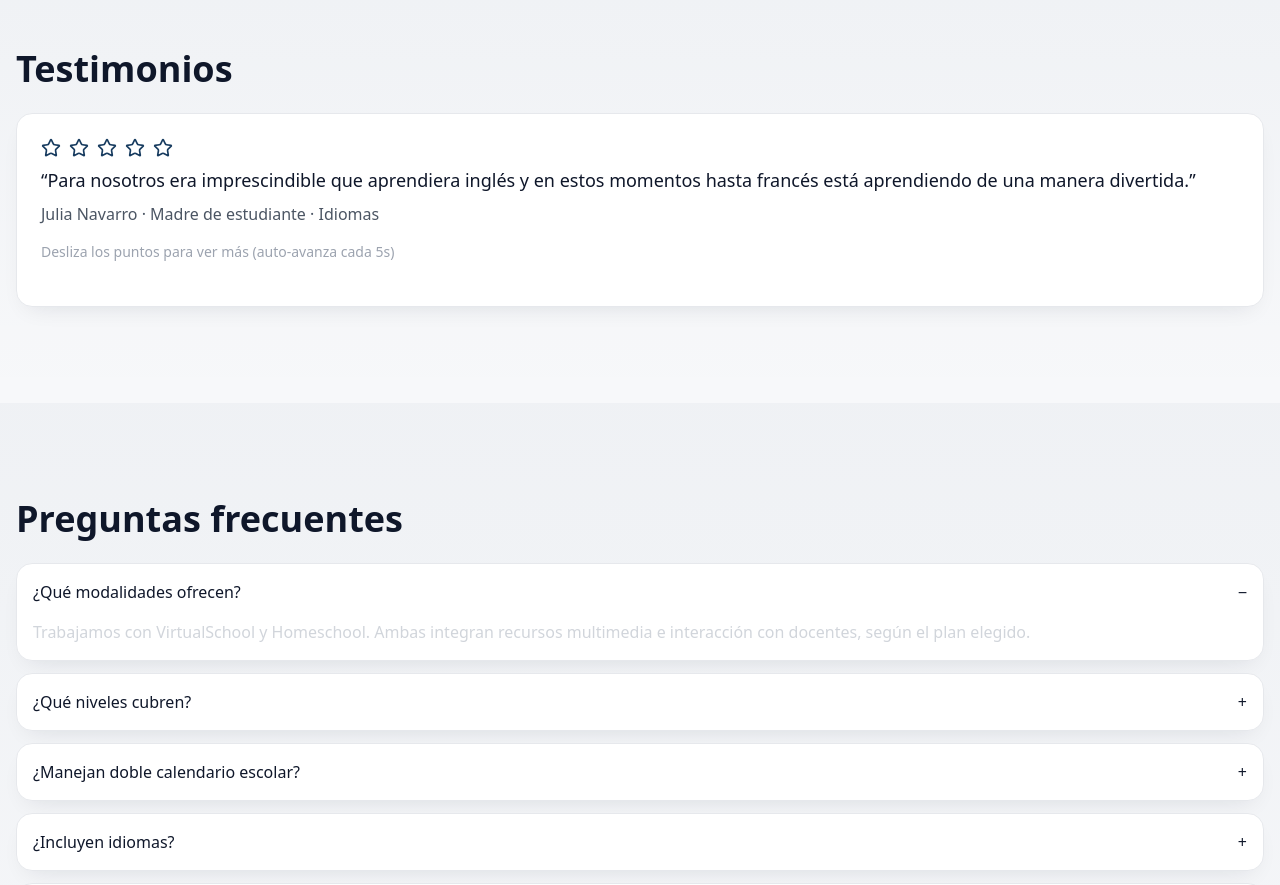
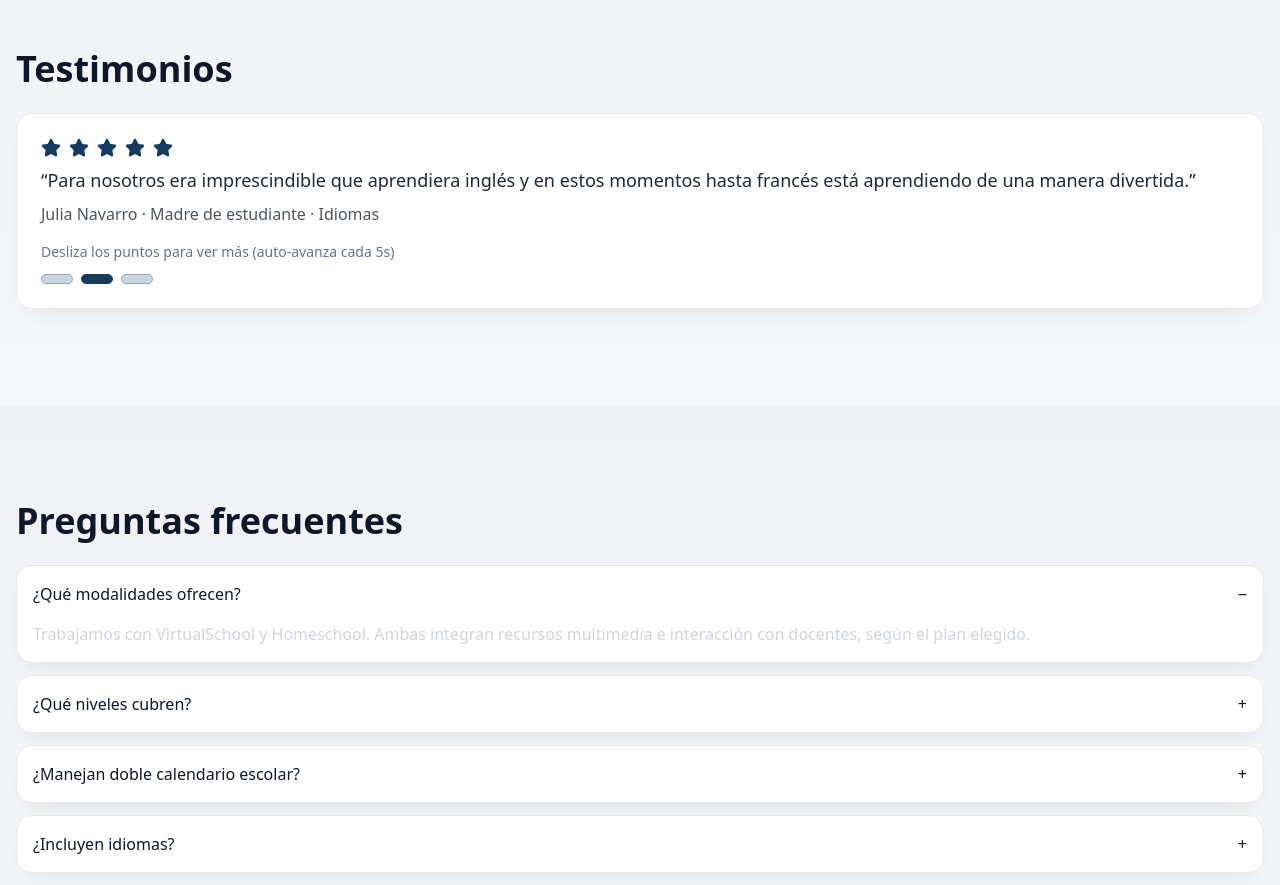
Before and after one commit to lulabtechnology/Alaf, a Next.js app: page / in a window 1280 px wide. Shown: the part 3320-4205 px from the top of the page. Built offline with nearby package versions, Linux system fonts and the light colour scheme.

Commit message:
Update testimonials.tsx

```diff
--- a/app/(site)/components/testimonials.tsx
+++ b/app/(site)/components/testimonials.tsx
@@ -7,8 +7,6 @@ type Testimonial = {
   program: string;
   rating: number;
   text: string;
-  // opcional: agrega un campo "photo" si luego subes imágenes locales
-  // photo?: string;
 };
 
 const data: Testimonial[] = [
@@ -26,14 +24,7 @@ const data: Testimonial[] = [
     text:
       'Para nosotros era imprescindible que aprendiera inglés y en estos momentos hasta francés está aprendiendo de una manera divertida.'
   },
-  // Puedes sumar más testimonios reales o ficticios aquí
-  {
-    name: 'Luis G.',
-    program: 'Bootcamp de refuerzo',
-    rating: 5,
-    text:
-      'El seguimiento semanal y los simulacros me ayudaron a organizar el estudio y subir mi puntaje. (Reemplázalo por uno real si deseas.)'
-  }
+  { name: 'Luis G.', program: 'Bootcamp de refuerzo', rating: 5, text: 'El seguimiento semanal y los simulacros me ayudaron a organizar el estudio y subir mi puntaje.' }
 ];
 
 export function Testimonials() {
@@ -52,31 +43,34 @@ export function Testimonials() {
         <div className="card p-6">
           <div className="flex items-center gap-2 mb-2" aria-hidden>
             {Array.from({ length: 5 }).map((_, i) => (
-              <Star
-                key={i}
-                className={`w-5 h-5 ${i < data[index].rating ? 'fill-white' : 'opacity-30'}`}
-              />
+              <Star key={i} className={`w-5 h-5 ${i < data[index].rating ? 'fill-[var(--brand)] text-[var(--brand)]' : 'text-slate-300'}`} />
             ))}
           </div>
 
-          <p className="text-lg mb-2">“{data[index].text}”</p>
-          <p className="muted">
-            {data[index].name} · {data[index].program}
-          </p>
+          <p className="text-lg mb-2 text-slate-800">“{data[index].text}”</p>
+          <p className="muted">{data[index].name} · {data[index].program}</p>
 
-          <div className="mt-4 text-sm text-gray-400">
-            Desliza los puntos para ver más (auto-avanza cada 5s)
-          </div>
+          <div className="mt-4 text-sm text-slate-500">Desliza los puntos para ver más (auto-avanza cada 5s)</div>
 
           <div className="mt-3 flex gap-2">
-            {data.map((_, i) => (
-              <button
-                key={i}
-                onClick={() => setIndex(i)}
-                aria-label={`Ir al testimonio ${i + 1}`}
-                className={`h-2 w-8 rounded ${i === index ? 'bg-white' : 'bg-white/20'}`}
-              />
-            ))}
+            {data.map((_, i) => {
+              const active = i === index;
+              return (
+                <button
+                  key={i}
+                  type="button"
+                  onClick={() => setIndex(i)}
+                  aria-label={`Ir al testimonio ${i + 1}`}
+                  aria-current={active ? 'true' : 'false'}
+                  className={[
+                    "h-2.5 w-8 rounded-full border transition",
+                    active
+                      ? "bg-[var(--brand)] border-[color:var(--brand)]"
+                      : "bg-slate-300 border-slate-400 hover:bg-slate-400"
+                  ].join(" ")}
+                />
+              );
+            })}
           </div>
         </div>
       </div>
```
